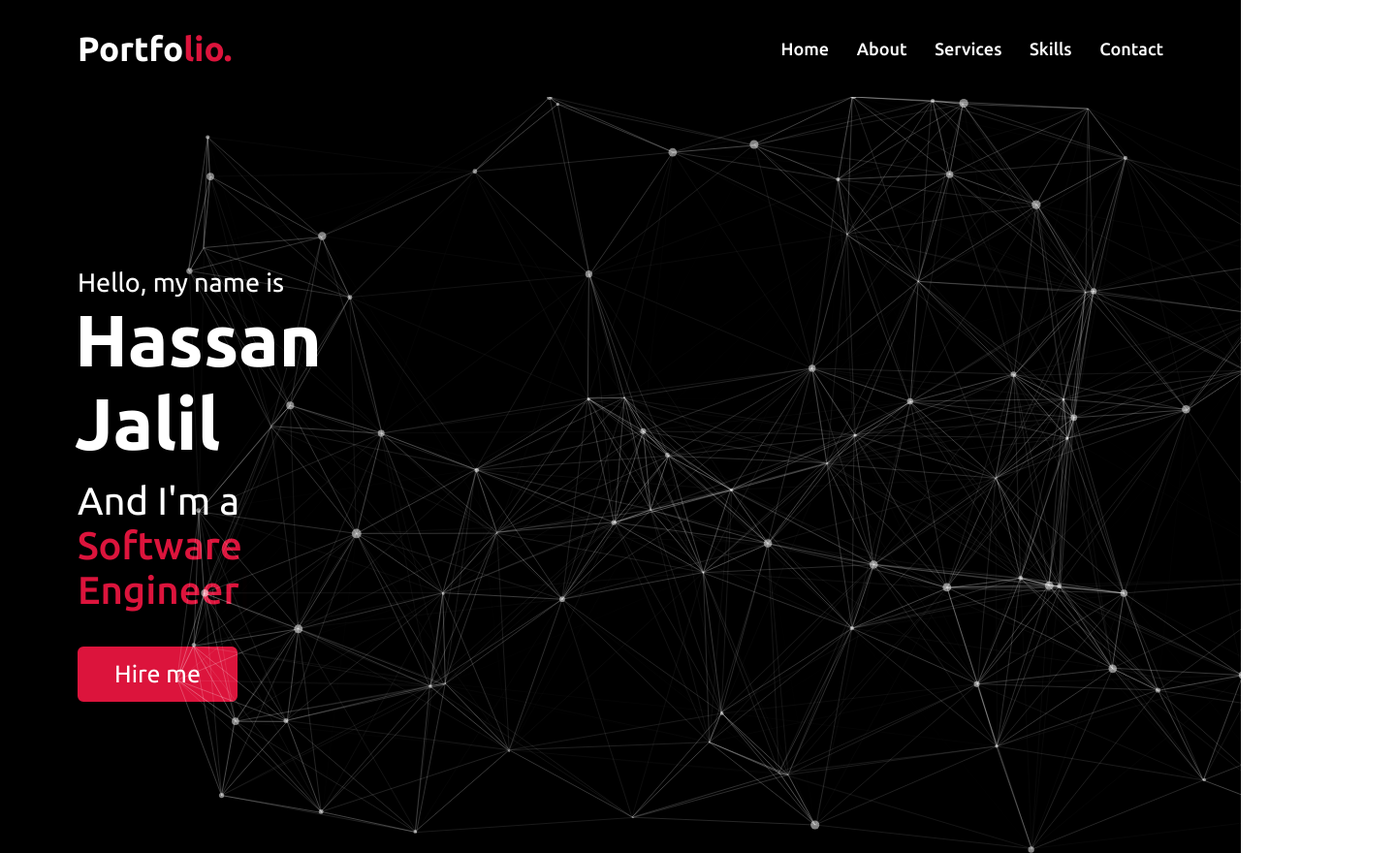
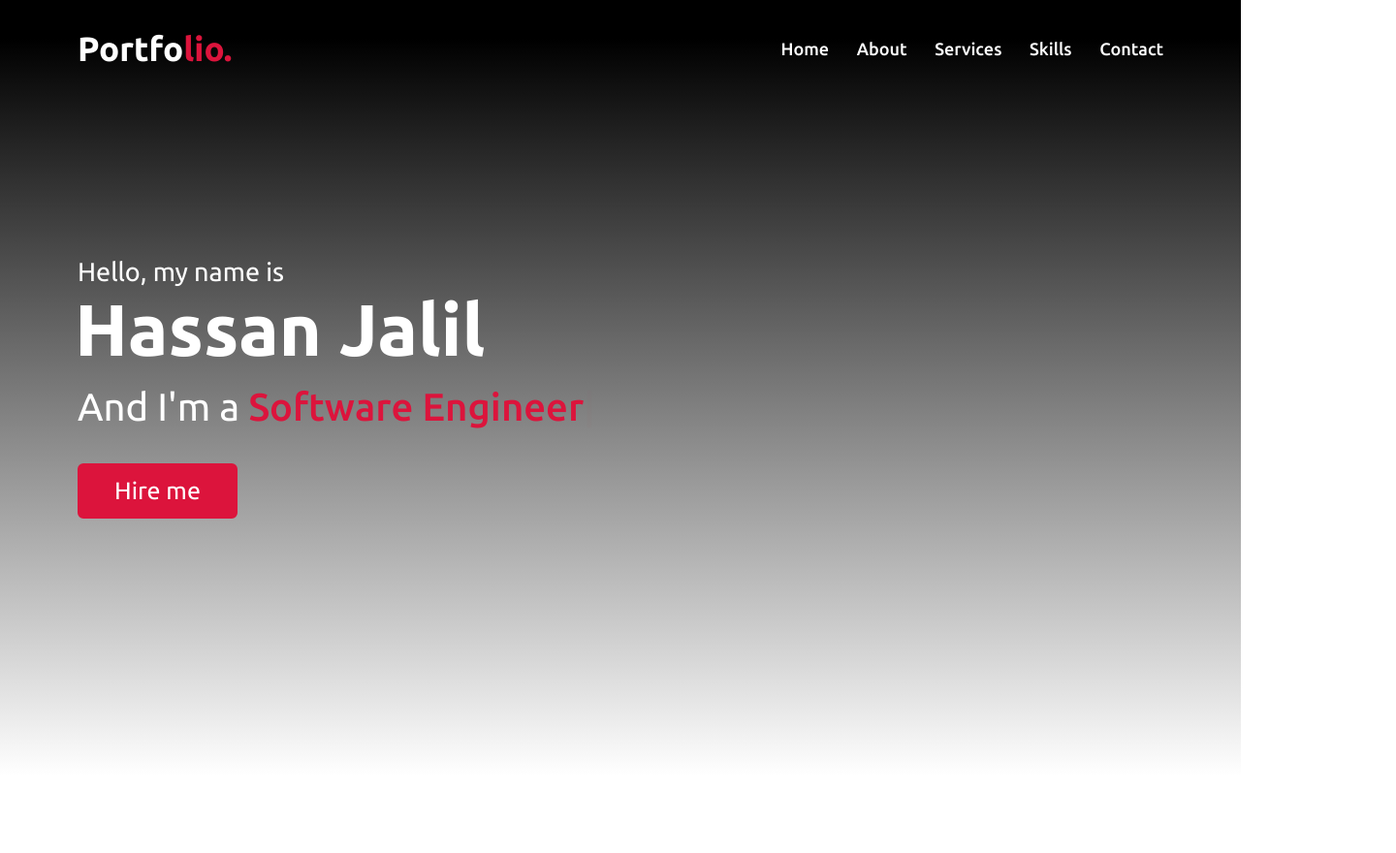
Before and after one commit to Hassan0111/datascience-portfolio, a website: page dist/index.html in a window 1280 px wide. Shown: the top 880 px of the page at 97% size, 1440 px wide, since content can reach past the window. Drawn offline with nearby package versions, Linux system fonts and the light colour scheme; animation ran at ten frames a second.

```diff
--- a/dist/index.html
+++ b/dist/index.html
@@ -36,7 +36,7 @@
     </nav>
 
     <!-- home section start -->
-    <section class="home" id="particles-js">
+    <section class="home" id="home">
         <div class="max-width">
             <div class="home-content" >
                 <div class="text-1">Hello, my name is</div>
--- a/dist/style.css
+++ b/dist/style.css
@@ -165,7 +165,12 @@
 /* home section styling */
 .home{
     display: flex;
-    background: url("images/chair.jpg") no-repeat center;
+    /* background: url("images/chair.jpg") no-repeat center; */
+    background-color: #ffffff;
+background-image: linear-gradient(0deg, #ffffff 0%, #000000 95%);
+
+
+    /* background-image: linear-gradient(25deg, #f44d16, #f38c1d, #edbe27, #e0ee32); */
     height: 100vh;
     color: #fff;
     min-height: 500px;
@@ -174,7 +179,7 @@
     font-family: 'Ubuntu', sans-serif;
 }
 .home .max-width{
-  width: 0;
+  width: 100%;
   display: flex;
 }
 .home .max-width .row{
```
